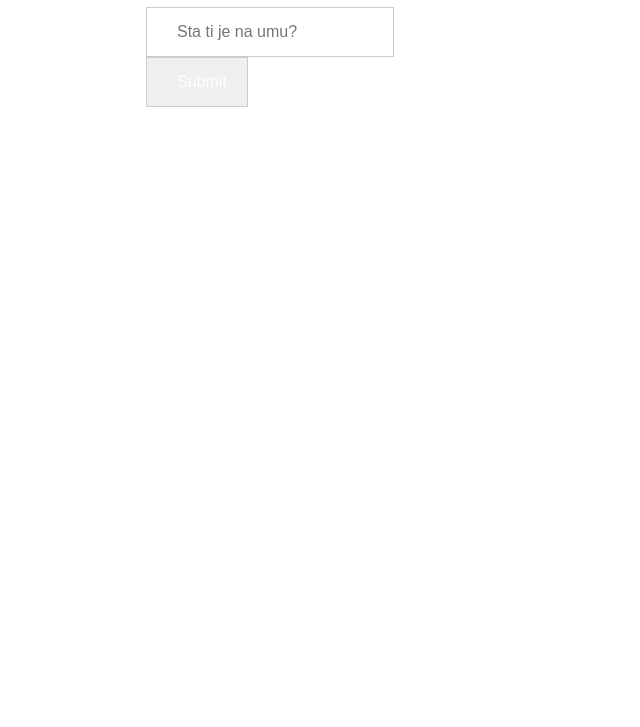
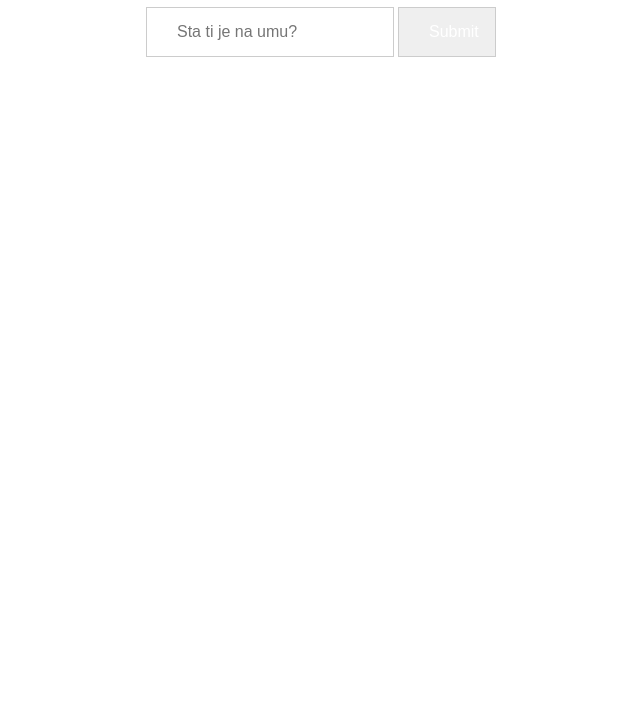
Before and after one commit to MilosJo/ToDo, a plain HTML site: page index.html in a window 1280 px wide. Shown: the part 73-800 px from the top of the page, without its empty margins (319-959 px from the left). Drawn offline with nearby package versions, Linux system fonts and the light colour scheme.

Commit message:
resized input-button

```diff
--- a/main.css
+++ b/main.css
@@ -72,5 +72,6 @@ p.poruka {
 	width: 53%;
 }
 .input-dugme button {
-	width: 29%;
+	width: 28%;
+	text-align: center;
 }
```
